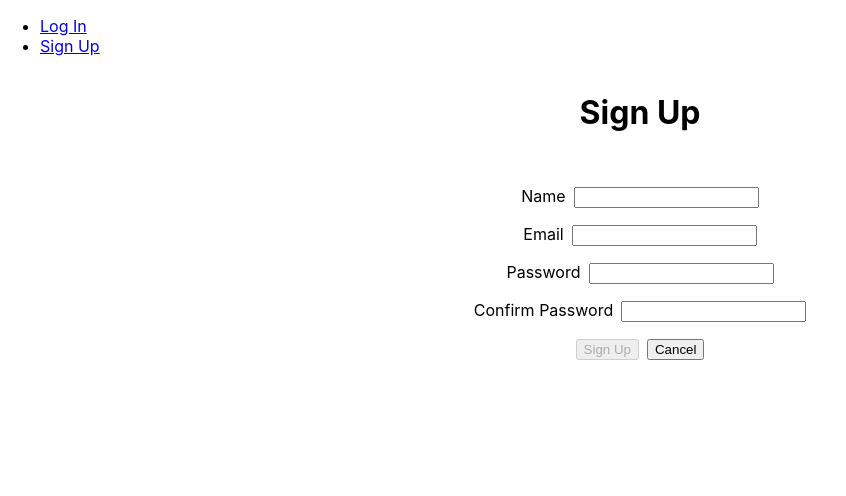
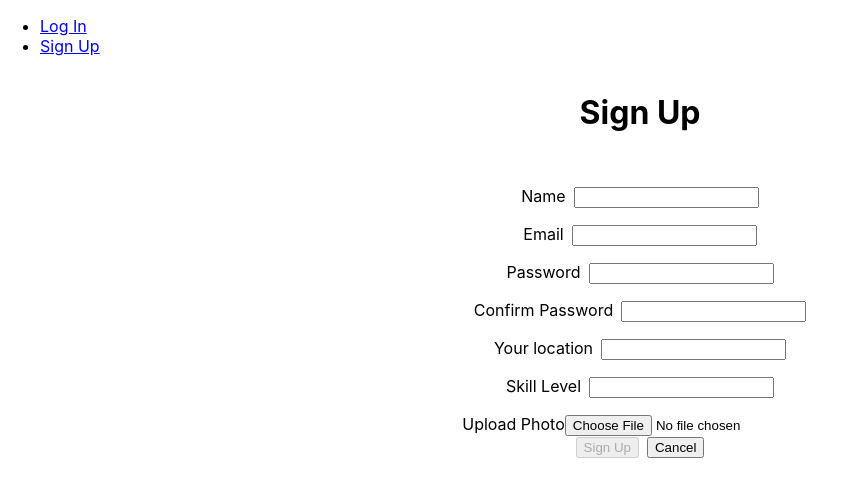
Before and after one commit to vanessa-konynenbelt/pilot-front-end, a React (Create React App) app: page /signup in a window 1280 px wide. Shown: the top 496 px of the page, without its empty margins (0-846 px from the left). Built offline with nearby package versions, Linux system fonts and the light colour scheme; no server answers.

Commit message:
add sign up fields

```diff
--- a/src/components/SignupForm/SignupForm.jsx
+++ b/src/components/SignupForm/SignupForm.jsx
@@ -10,6 +10,8 @@ const SignupForm = props => {
     email: '',
     password: '',
     passwordConf: '',
+    location: '',
+    skillLevel: '',
   })
 
   const handleChange = e => {
@@ -31,7 +33,11 @@ const SignupForm = props => {
     }
   }
 
-  const { name, email, password, passwordConf } = formData
+  const handleChangePhoto = (evt) => {
+    setFormData({...formData, photo: evt.target.files[0]})
+  }
+
+  const { name, email, password, passwordConf, location, skillLevel } = formData
 
   const isFormInvalid = () => {
     return !(name && email && password && password === passwordConf)
@@ -90,6 +96,40 @@ const SignupForm = props => {
         />
       </div>
       <div className={styles.inputContainer}>
+        <label htmlFor="location" className={styles.label}>Your location</label>
+        <input
+          type="text"
+          autoComplete="off"
+          id="location"
+          value={location}
+          name="location"
+          onChange={handleChange}
+        />
+      </div>
+      <div className={styles.inputContainer}>
+        <label htmlFor="skillLevel" className={styles.label}>Skill Level</label>
+        <input
+          type="number"
+          autoComplete="off"
+          id="skillLevel"
+          value={skillLevel}
+          name="skillLevel"
+          onChange={handleChange}
+        />
+      </div>
+      <div className="form-group mb-4">
+        <label htmlFor="photo-upload" className="form-label">
+          Upload Photo
+        </label>
+        <input
+          type="file"
+          className="form-control"
+          id="photo-upload"
+          name="photo"
+          onChange={handleChangePhoto}
+        />
+      </div>
+      <div className={styles.inputContainer}>
         <button disabled={isFormInvalid()} className={styles.button}>
           Sign Up
         </button>
```
